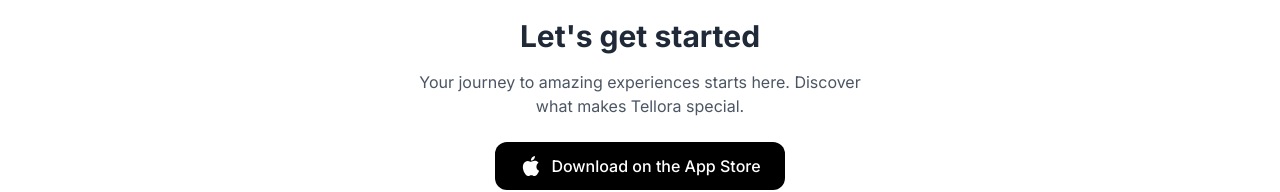
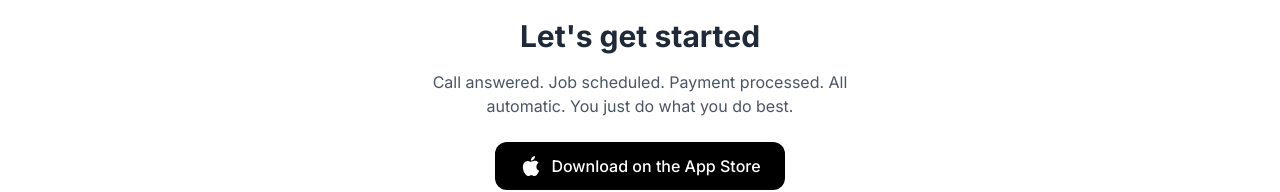
Before and after one commit to tharunmarella/telloraLandingPage, a Next.js app: page / in a window 1280 px wide. Shown: the part 432-624 px from the top of the page. Built offline with nearby package versions, Linux system fonts and the light colour scheme.

Commit message:
Update subtitle text
- Changed description to highlight Tellora's automation features
- New text: 'Call answered. Job scheduled. Payment processed. All automatic. You just do what you do best.'
- Better explains the field service automation benefits

```diff
--- a/src/app/page.tsx
+++ b/src/app/page.tsx
@@ -20,7 +20,7 @@ export default function Home() {
       <div className="h-[60vh] bg-white rounded-t-3xl -mt-6 relative z-10 shadow-lg flex flex-col items-center justify-center p-8">
         <h2 className="text-3xl font-bold text-gray-800 mb-4">Let's get started</h2>
         <p className="text-gray-600 text-center max-w-md">
-          Your journey to amazing experiences starts here. Discover what makes Tellora special.
+          Call answered. Job scheduled. Payment processed. All automatic. You just do what you do best.
         </p>
         <button className="mt-6 bg-black text-white px-6 py-3 rounded-xl font-medium hover:bg-gray-800 transition-colors flex items-center gap-2">
           <svg className="w-6 h-6" viewBox="0 0 24 24" fill="currentColor">
```
